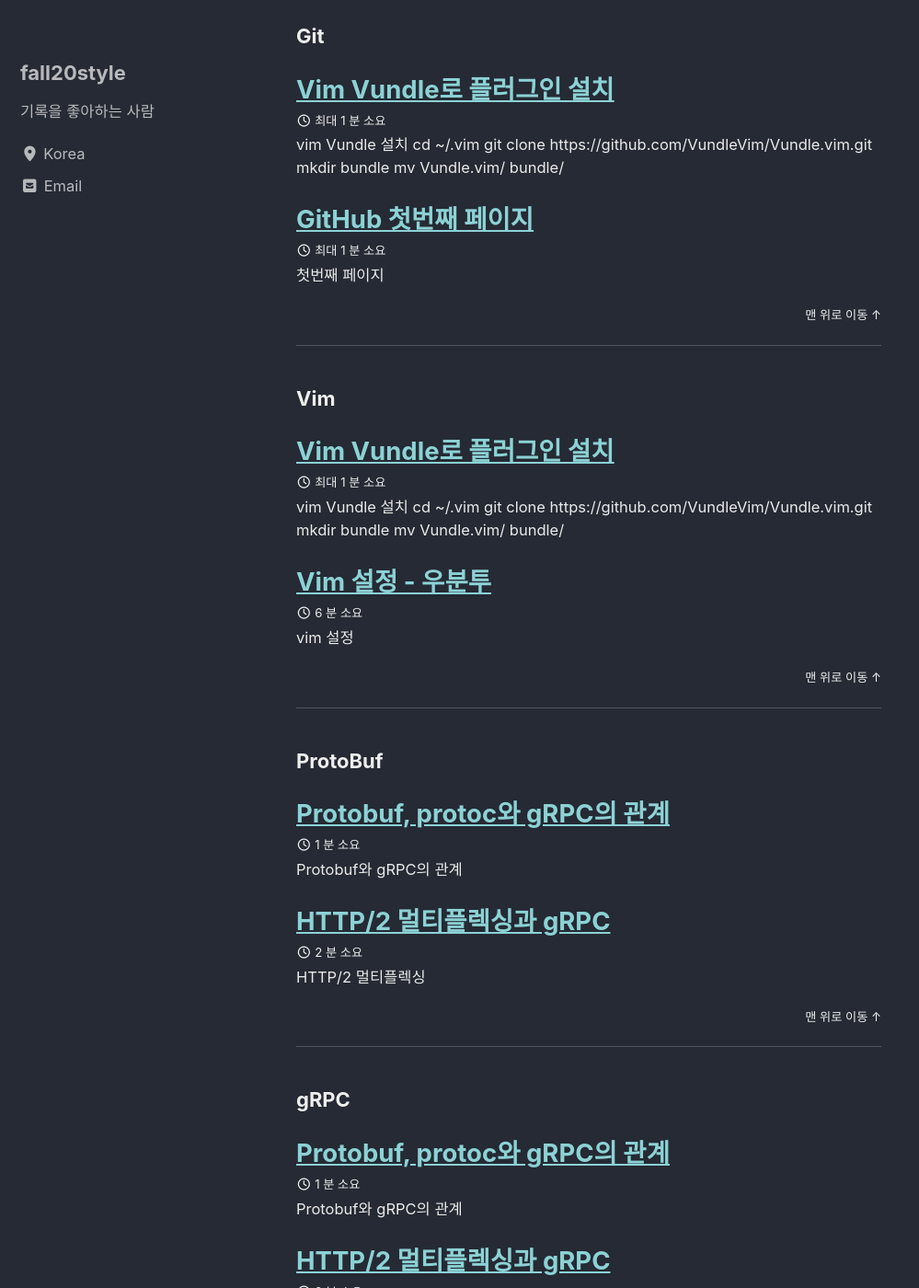
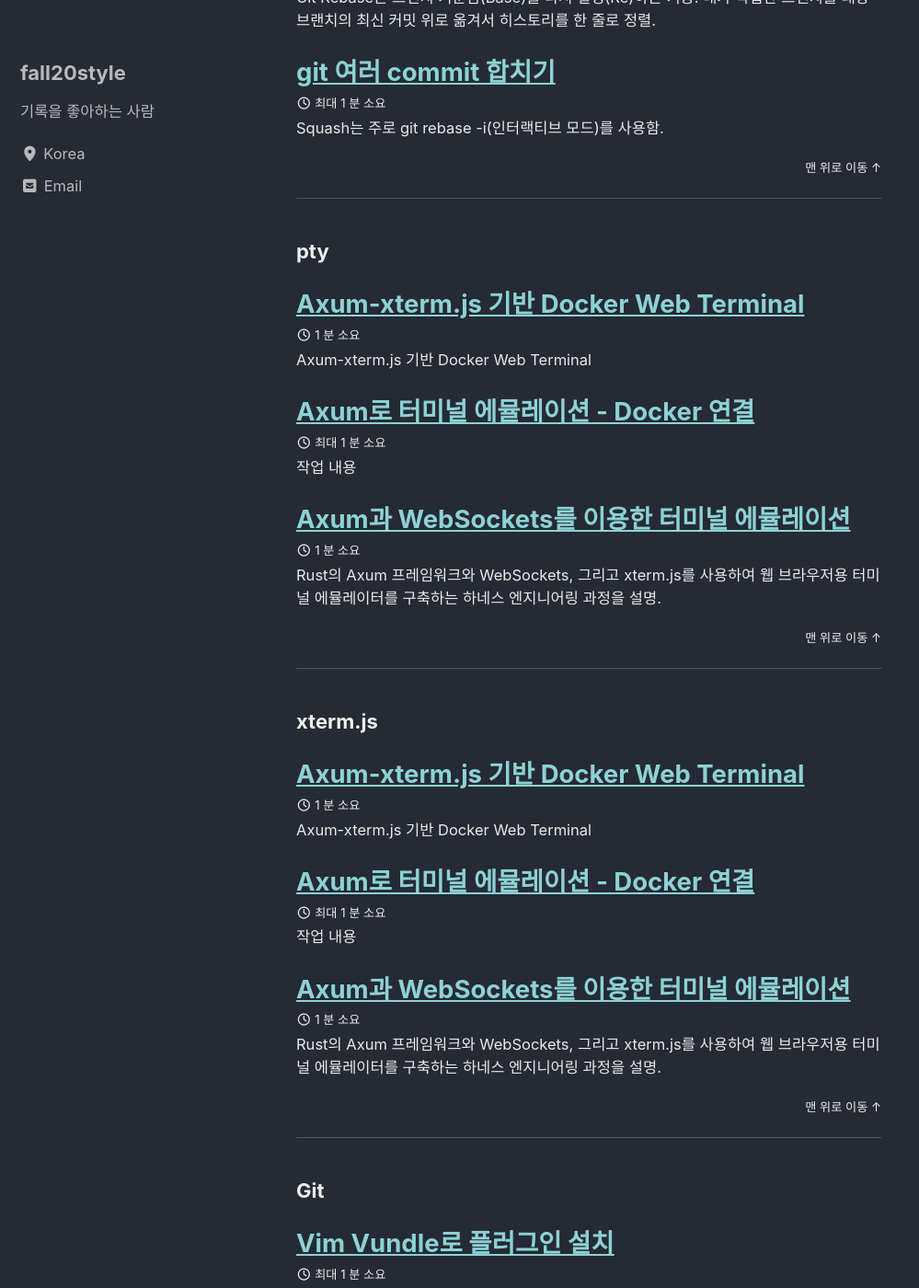
Before and after one commit to fall20style/fall20style.github.io, a Jekyll site: the page built from tag-archive.md, in a window 1280 px wide and 1400 px high, scrolled down 5193 px. Shown: the whole window at 92% size, without its empty margins (0-999 px from the left). Built offline with Jekyll 4.4.1, drawn with Linux system fonts in a browser that asks for light colours; cached includes are drawn as plain includes; some of the changed text lies outside the part shown.

Commit message:
Update 2026-04-05-axum-xterm-with-docker.md

```diff
--- a/_posts/2026-04-05-axum-xterm-with-docker.md
+++ b/_posts/2026-04-05-axum-xterm-with-docker.md
@@ -1,3 +1,23 @@
+---
+title: Axum-xterm.js 기반 Docker Web Terminal
+layout: single
+author_profile: true
+read_time: true
+comments: true
+share: true
+related: true
+popular: true
+tags:
+  - axum
+  - Rust
+  - pty
+  - xterm.js
+categories:
+toc: true
+toc_sticky: true
+toc_label: 목차
+description: desc가 여기에
+---
 
 ## Axum-xterm.js 기반 Docker Web Terminal
 
```
